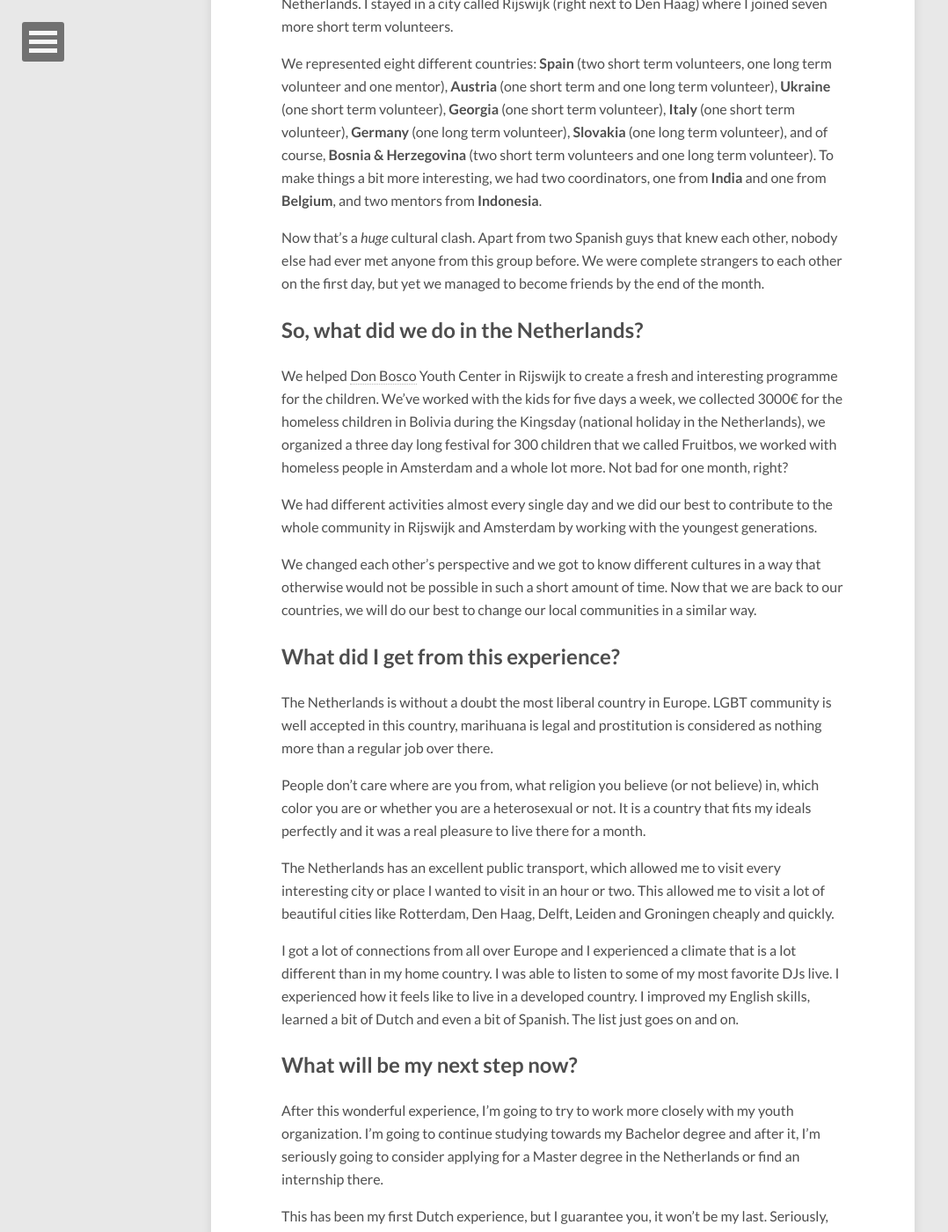
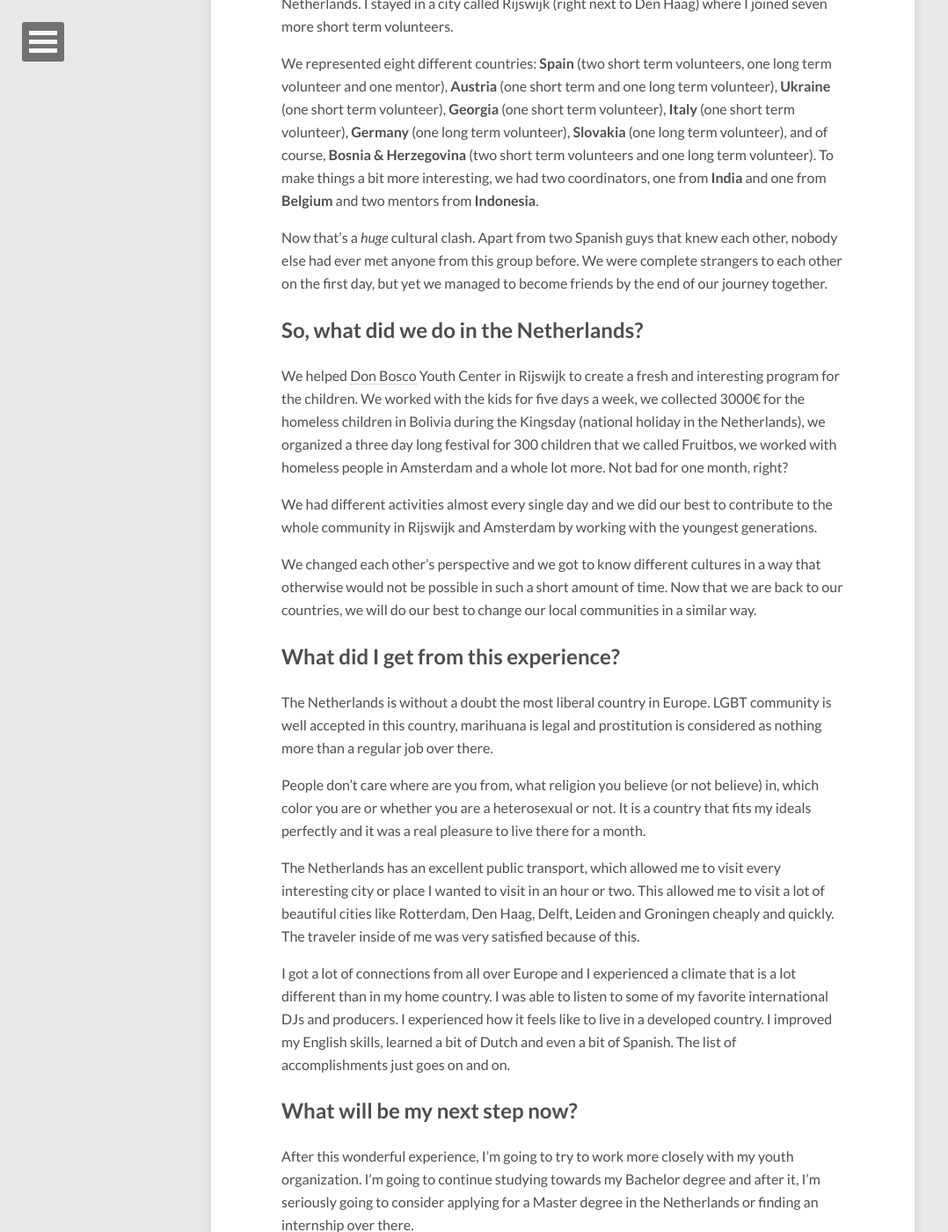
Before and after one commit to menghanhui/r3bl.blog, a Jekyll site: the page built from _posts/2015-05-14-evs-netherlands-experience.markdown, in a window 1280 px wide and 1400 px high, scrolled down 718 px. Shown: the whole window at 88% size, without its empty margins (0-1078 px from the left). Built offline with Jekyll 4.4.1, drawn with Linux system fonts in a browser that asks for light colours; nearby versions of some CDN libraries; comment, search, counter and statistics services are not loaded; some of the changed text lies outside the part shown.

Commit message:
fixed some grammar issues in evs-netherlands-experience

```diff
--- a/_posts/2015-05-14-evs-netherlands-experience.markdown
+++ b/_posts/2015-05-14-evs-netherlands-experience.markdown
@@ -22,13 +23,13 @@ One month is a short amount of time. But, if you play your cards right, one mont
 
 I've spent the last month in the beautiful county in the western part of Europe called the Netherlands. I stayed in a city called Rijswijk (right next to Den Haag) where I joined seven more short term volunteers.
 
-We represented eight different countries: **Spain** (two short term volunteers, one long term volunteer and one mentor), **Austria** (one short term and one long term volunteer), **Ukraine** (one short term volunteer), **Georgia** (one short term volunteer), **Italy** (one short term volunteer), **Germany** (one long term volunteer), **Slovakia** (one long term volunteer), and of course, **Bosnia & Herzegovina** (two short term volunteers and one long term volunteer). To make things a bit more interesting, we had two coordinators, one from **India** and one from **Belgium**, and two mentors from **Indonesia**.
+We represented eight different countries: **Spain** (two short term volunteers, one long term volunteer and one mentor), **Austria** (one short term and one long term volunteer), **Ukraine** (one short term volunteer), **Georgia** (one short term volunteer), **Italy** (one short term volunteer), **Germany** (one long term volunteer), **Slovakia** (one long term volunteer), and of course, **Bosnia & Herzegovina** (two short term volunteers and one long term volunteer). To make things a bit more interesting, we had two coordinators, one from **India** and one from **Belgium** and two mentors from **Indonesia**.
 
-Now that's a *huge* cultural clash. Apart from two Spanish guys that knew each other, nobody else had ever met anyone from this group before. We were complete strangers to each other on the first day, but yet we managed to become friends by the end of the month.
+Now that's a *huge* cultural clash. Apart from two Spanish guys that knew each other, nobody else had ever met anyone from this group before. We were complete strangers to each other on the first day, but yet we managed to become friends by the end of our journey together.
 
 ## So, what did we do in the Netherlands?
 
-We helped [Don Bosco](http://donboscorijswijk.nl/) Youth Center in Rijswijk to create a fresh and interesting programme for the children. We've worked with the kids for five days a week, we collected 3000€ for the homeless children in Bolivia during the Kingsday (national holiday in the Netherlands), we organized a three day long festival for 300 children that we called Fruitbos, we worked with homeless people in Amsterdam and a whole lot more. Not bad for one month, right?
+We helped [Don Bosco](http://donboscorijswijk.nl/) Youth Center in Rijswijk to create a fresh and interesting program for the children. We worked with the kids for five days a week, we collected 3000€ for the homeless children in Bolivia during the Kingsday (national holiday in the Netherlands), we organized a three day long festival for 300 children that we called Fruitbos, we worked with homeless people in Amsterdam and a whole lot more. Not bad for one month, right?
 
 We had different activities almost every single day and we did our best to contribute to the whole community in Rijswijk and Amsterdam by working with the youngest generations.
 
@@ -40,19 +41,19 @@ The Netherlands is without a doubt the most liberal country in Europe. LGBT comm
 
 People don't care where are you from, what religion you believe (or not believe) in, which color you are or whether you are a heterosexual or not. It is a country that fits my ideals perfectly and it was a real pleasure to live there for a month.
 
-The Netherlands has an excellent public transport, which allowed me to visit every interesting city or place I wanted to visit in an hour or two. This allowed me to visit a lot of beautiful cities like Rotterdam, Den Haag, Delft, Leiden and Groningen cheaply and quickly.
+The Netherlands has an excellent public transport, which allowed me to visit every interesting city or place I wanted to visit in an hour or two. This allowed me to visit a lot of beautiful cities like Rotterdam, Den Haag, Delft, Leiden and Groningen cheaply and quickly. The traveler inside of me was very satisfied because of this.
 
-I got a lot of connections from all over Europe and I experienced a climate that is a lot different than in my home country. I was able to listen to some of my most favorite DJs live. I experienced how it feels like to live in a developed country. I improved my English skills, learned a bit of Dutch and even a bit of Spanish. The list just goes on and on.
+I got a lot of connections from all over Europe and I experienced a climate that is a lot different than in my home country. I was able to listen to some of my favorite international DJs and producers. I experienced how it feels like to live in a developed country. I improved my English skills, learned a bit of Dutch and even a bit of Spanish. The list of accomplishments just goes on and on.
 
 ## What will be my next step now?
 
-After this wonderful experience, I'm going to try to work more closely with my youth organization. I'm going to continue studying towards my Bachelor degree and after it, I'm seriously going to consider applying for a Master degree in the Netherlands or find an internship there.
+After this wonderful experience, I'm going to try to work more closely with my youth organization. I'm going to continue studying towards my Bachelor degree and after it, I'm seriously going to consider applying for a Master degree in the Netherlands or finding an internship over there.
 
 This has been my first Dutch experience, but I guarantee you, it won't be my last. Seriously, I'm in love with this country!
 
 ## In the end...
 
-In the end, I wanted to say thank you to all of the volunteers that joined me from all over the Europe, to Dutch volunteers that helped us to feel at home, to students with whom we shared our accommodation, to the coordinators of Don Bosco Youth Center in the Netherlands and to Svitac youth center in my own country.
+In the end, I wanted to say thank you to all of the volunteers that joined me from all over the Europe, to Dutch volunteers that helped us to feel at home, to students with whom we shared our accommodation, to the coordinators of Don Bosco Youth Center in the Netherlands and to Svitac Youth Center in my own city.
 
 Thank you for this wonderful opportunity. You've made this month an unforgettable one for me. It was a real pleasure working with you guys and I do hope that this will not be the last time we meet each other.
 
```
Also changed, not shown: other parts of _posts/2015-05-14-evs-netherlands-experience.markdown (+1 -0 lines).
